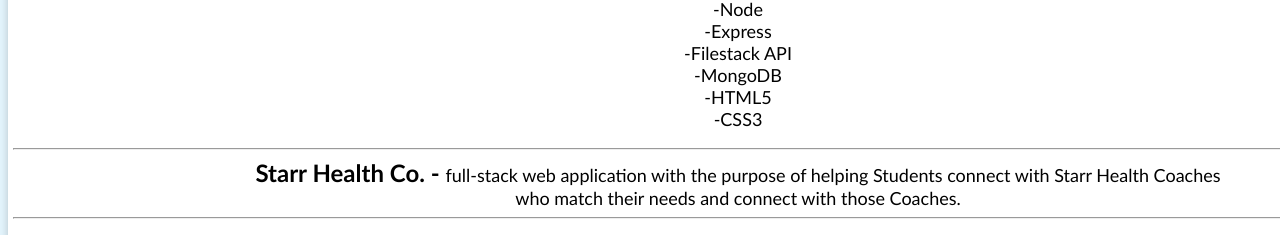
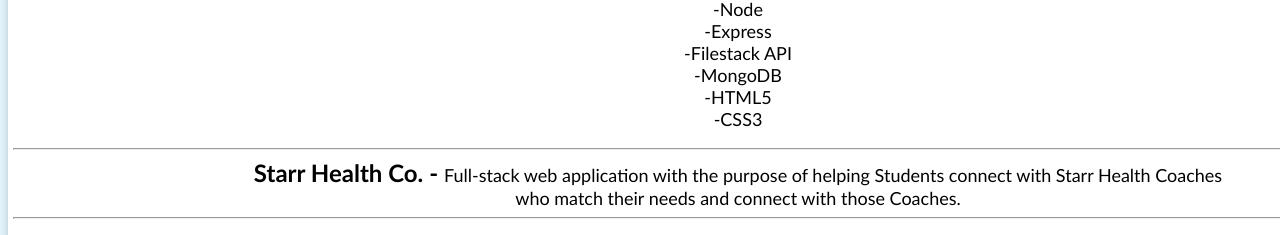
Before and after one commit to CarterSchleif/CarterSchleif.github.io, a plain HTML site: page index.html in a window 1280 px wide. Shown: the part 2382-2617 px from the top of the page. Drawn offline with Linux system fonts and the light colour scheme.

Commit message:
revision

```diff
--- a/index.html
+++ b/index.html
@@ -129,7 +129,7 @@
             -CSS3
         </p>
         <hr />
-        <h2 style="display:inline;">Starr Health Co. - </h2><p style="display:inline;">full-stack web application with the purpose of helping Students connect
+        <h2 style="display:inline;">Starr Health Co. - </h2><p style="display:inline;">Full-stack web application with the purpose of helping Students connect
              with Starr Health Coaches <br> who match their needs and connect with those Coaches.</p>
         <hr />
         <h3>Technologies Used:</h3>
```
